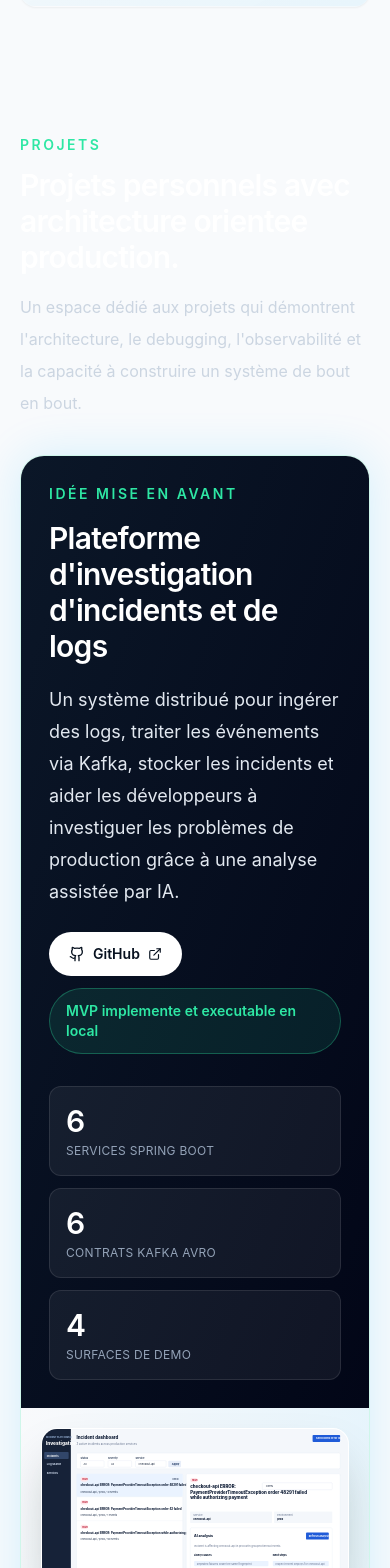
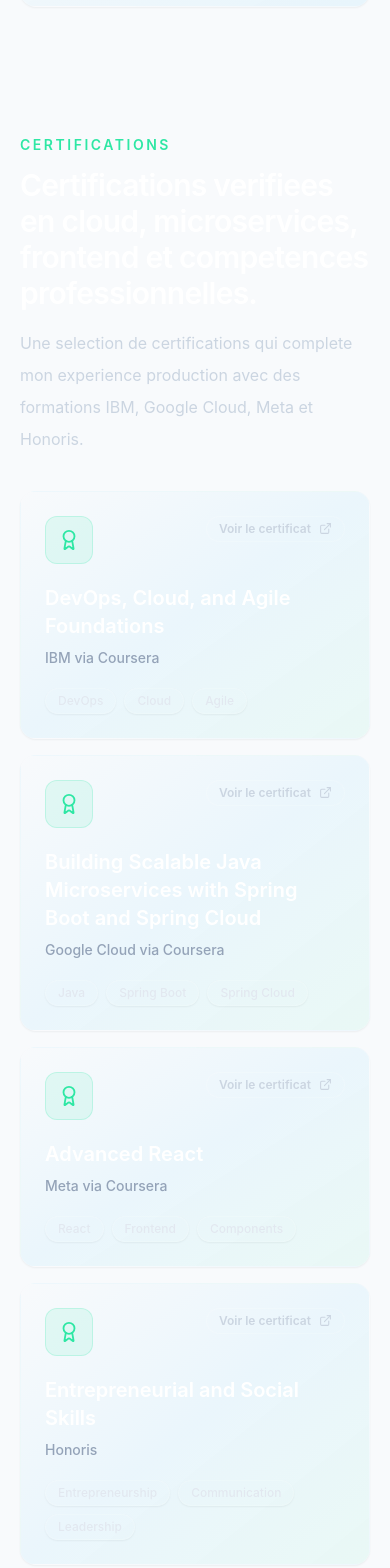
Before and after one commit to Mednj/personal-portfolio-naja-mohamed, a React (Vite) app: page / in a window 390 px wide. Shown: the part 8960-10528 px from the top of the page. Built offline with nearby package versions, Linux system fonts and the light colour scheme.

Commit message:
Add certifications section

```diff
--- a/src/data/portfolio.ts
+++ b/src/data/portfolio.ts
@@ -6,6 +6,7 @@
     { label: "Experience", href: "#experience" },
     { label: "Skills", href: "#skills" },
     { label: "Education", href: "#education" },
+    { label: "Certifications", href: "#certifications" },
     { label: "Projects", href: "#projects" },
     { label: "Contact", href: "#contact" },
   ],
@@ -14,6 +15,7 @@
     { label: "Expérience", href: "#experience" },
     { label: "Compétences", href: "#skills" },
     { label: "Formation", href: "#education" },
+    { label: "Certifications", href: "#certifications" },
     { label: "Projets", href: "#projects" },
     { label: "Contact", href: "#contact" },
   ],
@@ -122,6 +124,13 @@
     educationIntro: {
       eyebrow: "Education",
       title: "Academic foundation aligned with software engineering roles in France.",
+    },
+    certificationsIntro: {
+      eyebrow: "Certifications",
+      title: "Verified training across cloud, microservices, frontend, and professional skills.",
+      intro:
+        "Selected certifications that complement my production experience with structured learning from IBM, Google Cloud, Meta, and Honoris.",
+      linkLabel: "View certificate",
     },
     projects: {
       eyebrow: "Projects",
@@ -278,6 +287,13 @@
       eyebrow: "Formation",
       title: "Formation alignée avec l'alternance et le marché français.",
     },
+    certificationsIntro: {
+      eyebrow: "Certifications",
+      title: "Certifications verifiees en cloud, microservices, frontend et competences professionnelles.",
+      intro:
+        "Une selection de certifications qui complete mon experience production avec des formations IBM, Google Cloud, Meta et Honoris.",
+      linkLabel: "Voir le certificat",
+    },
     projects: {
       eyebrow: "Projets",
       title: "Projets personnels avec architecture orientee production.",
@@ -397,3 +413,30 @@
     },
   ],
 };
+
+export const certifications = [
+  {
+    title: "DevOps, Cloud, and Agile Foundations",
+    issuer: "IBM via Coursera",
+    url: "https://www.coursera.org/account/accomplishments/specialization/EJ4SSDQ52BAE?utm_source=link&utm_medium=certificate&utm_content=cert_image&utm_campaign=sharing_cta&utm_product=s12n",
+    tags: ["DevOps", "Cloud", "Agile"],
+  },
+  {
+    title: "Building Scalable Java Microservices with Spring Boot and Spring Cloud",
+    issuer: "Google Cloud via Coursera",
+    url: "https://www.coursera.org/account/accomplishments/verify/XUUXL4A4S5XV?utm_source=link&utm_medium=certificate&utm_content=cert_image&utm_campaign=sharing_cta&utm_product=course",
+    tags: ["Java", "Spring Boot", "Spring Cloud"],
+  },
+  {
+    title: "Advanced React",
+    issuer: "Meta via Coursera",
+    url: "https://www.coursera.org/account/accomplishments/verify/PHHUKLQKNG8Z",
+    tags: ["React", "Frontend", "Components"],
+  },
+  {
+    title: "Entrepreneurial and Social Skills",
+    issuer: "Honoris",
+    url: "https://certificate.bcdiploma.com/check/82148F819432E0891D68CD0DE933F421DE0D848E41CC22143CC38B94992278D2RStkNUtKbk1oVVJtSDB0SGNYNm9TSmVnWkRCeWlTQjNPcnpkRG5ubk1aUUhaYXBX",
+    tags: ["Entrepreneurship", "Communication", "Leadership"],
+  },
+];
--- a/src/pages/App.tsx
+++ b/src/pages/App.tsx
@@ -1,5 +1,6 @@
 import {
   ArrowDown,
+  Award,
   BriefcaseBusiness,
   Download,
   ExternalLink,
@@ -22,7 +23,7 @@
 import { Badge } from "../components/Badge";
 import { Navbar } from "../components/Navbar";
 import { Section } from "../components/Section";
-import { education, type Language, portfolio, skills } from "../data/portfolio";
+import { certifications, education, type Language, portfolio, skills } from "../data/portfolio";
 
 const cvHref = "/Mohamed-NAJA-CV-Alternance-M2-2026.pdf";
 const incidentScreens = [
@@ -62,6 +63,7 @@
         <Experience content={content.experienceIntro} items={content.experience} />
         <Skills content={content.skillsIntro} />
         <Education content={content.educationIntro} language={language} />
+        <Certifications content={content.certificationsIntro} />
         <Projects content={content.projects} />
         <Contact content={content.contact} />
       </main>
@@ -264,6 +266,43 @@
   );
 }
 
+function Certifications({ content }: { content: (typeof portfolio)[Language]["certificationsIntro"] }) {
+  return (
+    <Section id="certifications" eyebrow={content.eyebrow} title={content.title} intro={content.intro}>
+      <div className="grid gap-4 md:grid-cols-2">
+        {certifications.map((certification) => (
+          <a
+            key={certification.title}
+            href={certification.url}
+            target="_blank"
+            rel="noreferrer"
+            className="group rounded-2xl border border-slate-200 bg-gradient-to-br from-white via-sky-50/80 to-emerald-50/70 p-6 shadow-sm transition hover:-translate-y-1 hover:border-electric/50 hover:shadow-glow dark:border-white/10 dark:from-white/[0.06] dark:via-electric/[0.06] dark:to-mint/[0.07] dark:hover:border-mint/40"
+          >
+            <div className="flex items-start justify-between gap-4">
+              <div className="grid h-12 w-12 shrink-0 place-items-center rounded-xl border border-electric/20 bg-electric/10 text-electric dark:border-mint/20 dark:bg-mint/10 dark:text-mint">
+                <Award size={22} />
+              </div>
+              <span className="inline-flex items-center gap-2 rounded-full border border-slate-200 bg-white px-3 py-1 text-xs font-semibold text-slate-600 transition group-hover:border-electric group-hover:text-electric dark:border-white/10 dark:bg-white/5 dark:text-slate-300 dark:group-hover:border-mint dark:group-hover:text-mint">
+                {content.linkLabel}
+                <ExternalLink size={13} />
+              </span>
+            </div>
+            <h3 className="mt-5 text-xl font-semibold leading-7 text-slate-950 dark:text-white">
+              {certification.title}
+            </h3>
+            <p className="mt-2 text-sm font-medium text-slate-500 dark:text-slate-400">{certification.issuer}</p>
+            <div className="mt-5 flex flex-wrap gap-2">
+              {certification.tags.map((tag) => (
+                <Badge key={tag}>{tag}</Badge>
+              ))}
+            </div>
+          </a>
+        ))}
+      </div>
+    </Section>
+  );
+}
+
 function Projects({ content }: { content: (typeof portfolio)[Language]["projects"] }) {
   return (
     <Section
```
